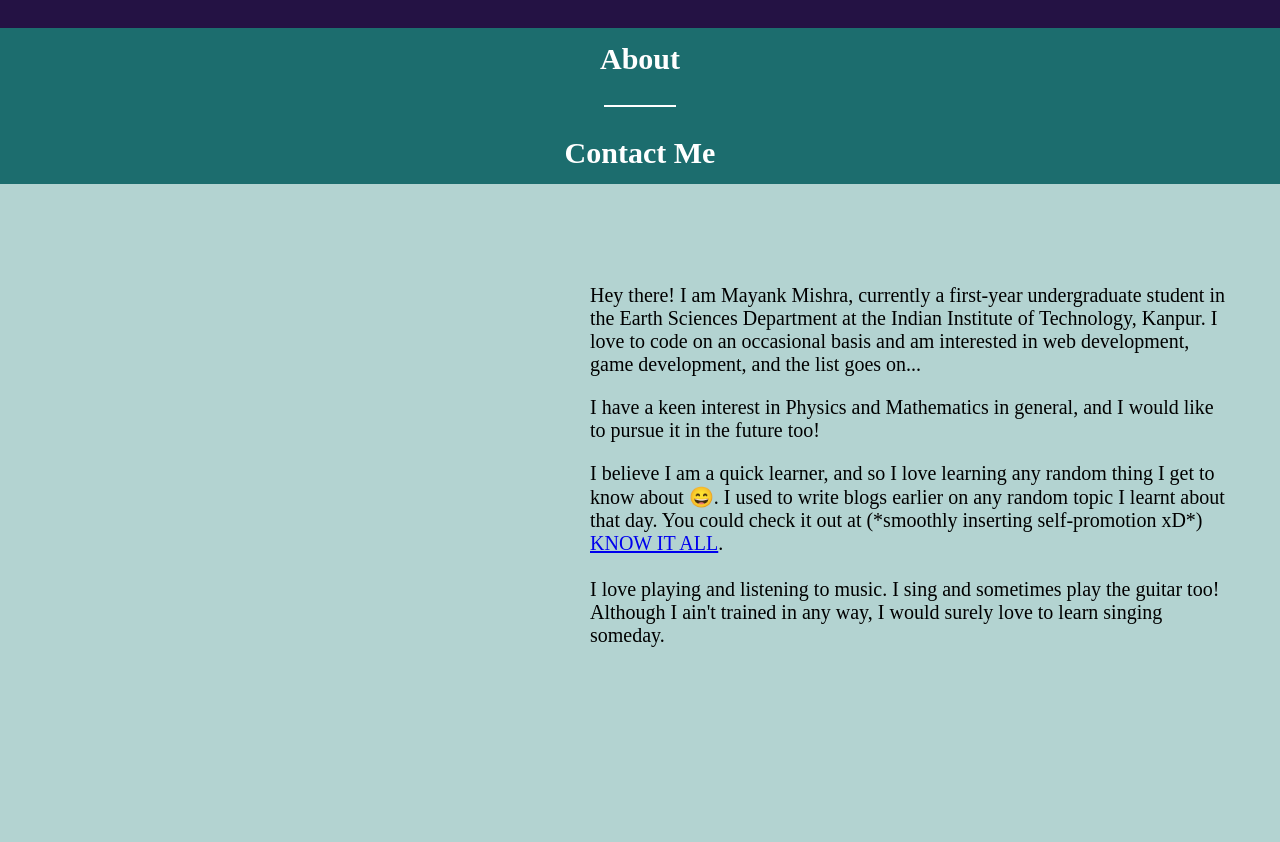
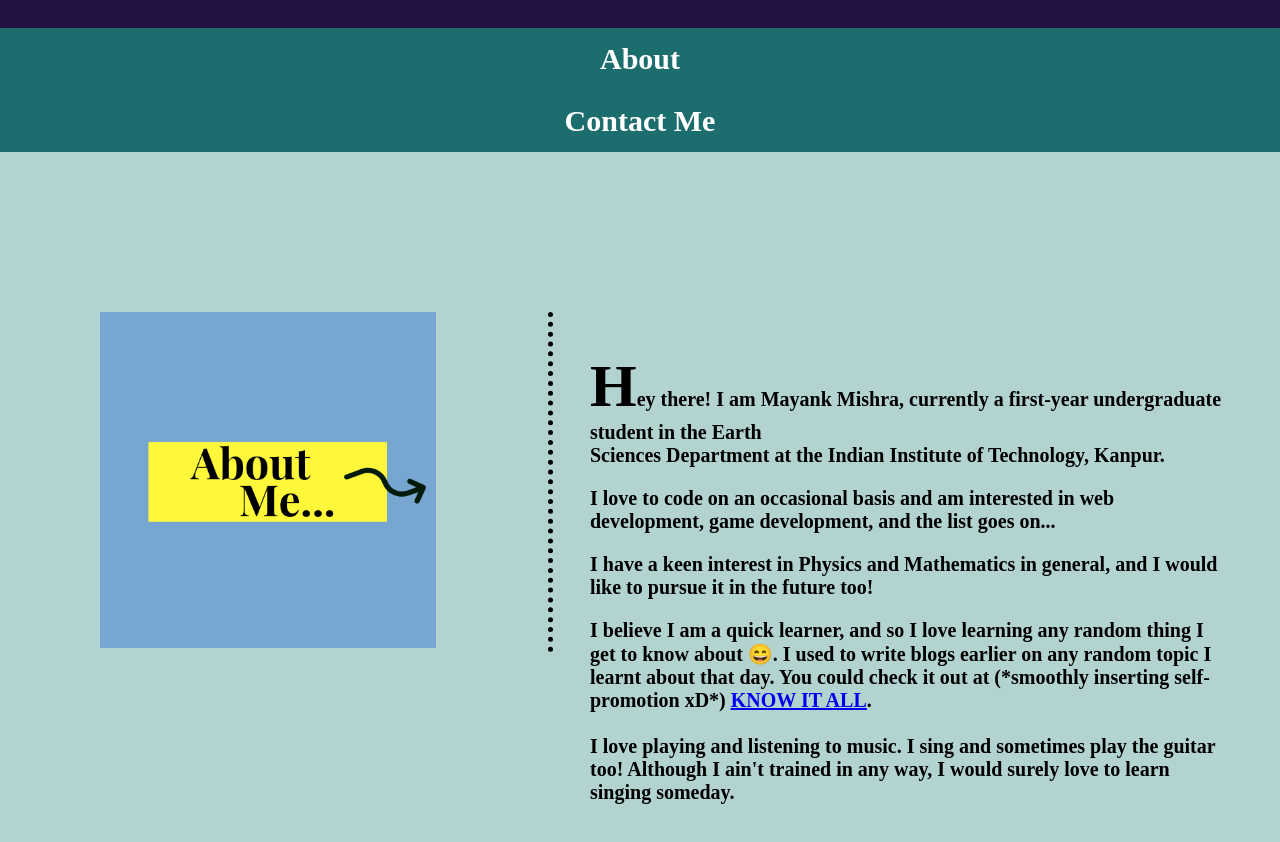
Before and after one commit to Mayankiitk/PWeb, a plain HTML site: page index.html in a window 1280 px wide. Shown: the part 832-1674 px from the top of the page. Drawn offline with Linux system fonts and the light colour scheme; a web font is replaced by a local one.

Commit message:
Manychanges

```diff
--- a/css/styles.css
+++ b/css/styles.css
@@ -25,10 +25,8 @@ body
     overflow: hidden;
     font-size: 30px;
     background-color: rgb(28, 109, 110,1);
-    position: -webkit-sticky;
-    position: sticky;
-    top: 0;
-    opacity: 100;
+    width: 100%;
+    display: block;
 }
 #navbar a {
     font-weight: bold;
@@ -42,9 +40,6 @@ body
 {
     background-color: #111;
 }
-
-
-
 .pp
 {
     position: absolute;
@@ -55,19 +50,24 @@ body
     border-style: solid;
     border: solid;
     border-width: 5px;
-    border-color: rgb(119, 167, 209);
+    border-color: #77a7d1;
     border-radius: 10px;
+    animation-name: example;
+    animation-duration: 2s;
 }
 .intro
 {
+    top: 20px;
     width: 50%;
     position: absolute;
     right: 0px;
+    animation-name: example;
+    animation-duration: 2s;
 }
 .middle
 {
     position: relative;
-    padding-top: 100px;
+    padding-top: 160px;
     margin: 0px;
     width: 100%;
     height: 850px;
@@ -84,12 +84,42 @@ body
 {
     position: absolute;
     width: 35%;
-    left: 0px;
+    left: 100px;
+    border-right: dotted;
+    border-width: thick;
 }
 .right
 {
+    font-family: 'Flamenco';
+    font-weight: bold;
     font-size: 20px;
     position: absolute;
     width: 50%;
     right: 50px;
+    top: 200px;
 }
+
+@keyframes example
+{
+    0% {top: 100px;}
+
+    100%{top: 20px;}
+}
+  .fixed {
+    position:fixed;
+    top:0;
+    left:0;
+    right:0;
+    width:100%;
+    z-index:99;
+    background:white;
+  }
+  .abt
+  {
+      width: 75%;
+      height: 75%;
+  }
+  .bgg
+  {
+      font-size: 60px;
+  }
--- a/index.html
+++ b/index.html
@@ -10,30 +10,46 @@
     <link href='https://fonts.googleapis.com/css?family=ABeeZee' rel='stylesheet'>
     <link href='https://fonts.googleapis.com/css?family=Concert One' rel='stylesheet'>
     <link href='https://fonts.googleapis.com/css?family=Flamenco' rel='stylesheet'>
+    <script>
+      // When the user scrolls down 20px from the top of the document, slide down the navbar
+      window.onscroll = function() {scrollFunction()};
 
+      function scrollFunction() {
+        if (document.body.scrollTop > 20 || document.documentElement.scrollTop > 20) {
+          document.getElementById("navbar").style.top = "0";
+        } else {
+          document.getElementById("navbar").style.top = "-50px";
+        }
+      }
+    </script>
   </head>
   <body>
+
     <div class="top">
         <img src= "bjh2.jpg" class="pp"></img>
         <img src="png/1.png" class="intro"></img>
     </div>
     <div id="navbar">
-      <a href="#abt">About</a></li><hr width="70px" color="white">
-      <a href="#contact">Contact Me</a></li>
+      <a href="#abt">About</a>
+      <a href="#contact">Contact Me</a>
     </div>
     <div class="middle" id="abt">
-      <div class="left"></div>
-      <div class="right">      Hey there! I am Mayank Mishra, currently a first-year undergraduate student in the Earth Sciences Department at the Indian Institute of Technology, Kanpur. I love to code on an occasional basis and am interested in web development, game development, and the list goes on...
+      <div class="left">
+        <img src="png/xyz.png" class="abt"></img>
+      </div>
+      <div class="right">      <span class="bgg">H</span>ey there! I am Mayank Mishra, currently a first-year undergraduate student in the Earth<br> Sciences Department at the Indian Institute of Technology, Kanpur.<p> I love to code on an occasional basis and am interested in web development, game development, and the list goes on...
 
         <p>I have a keen interest in Physics and Mathematics in general, and I would like to pursue it in the future too!</p>
 
         <p>I believe I am a quick learner, and so I love learning any random thing I get to know about 😄. I used to write blogs earlier on any random topic I learnt about that day. You could check it out at (*smoothly inserting self-promotion xD*) <a href="https://knowallwith.wordpress.com/author/mayank2002/"><u>KNOW IT ALL</u></a>.
        <br><br> I love playing and listening to music. I sing and sometimes play the guitar too! Although I ain't trained in any way, I would surely love to learn singing someday.</p>
+
       </div>
     </div>
     <div class="bottom" id="contact">
 
     </div>
 
+
   </body>
 </html>
```
Also changed, not shown: png/xyz.png (added).
